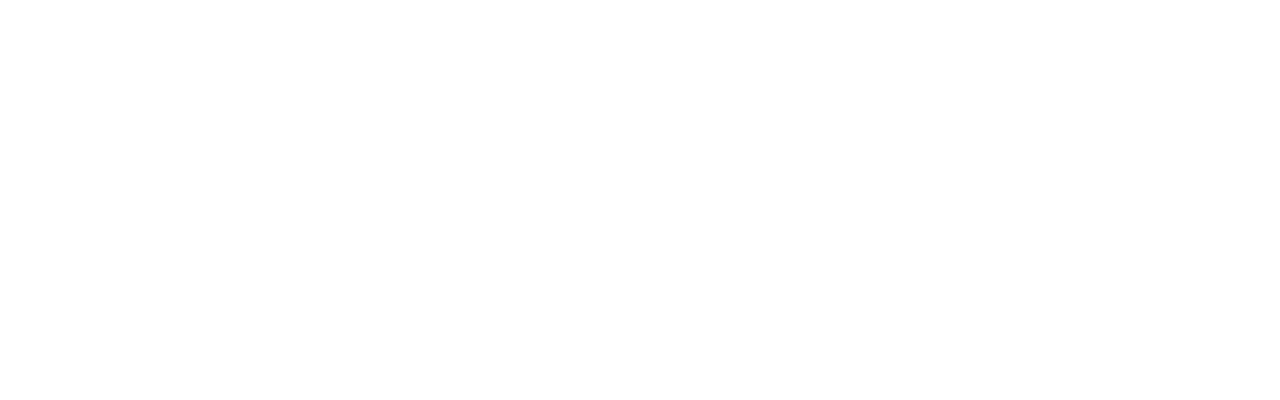
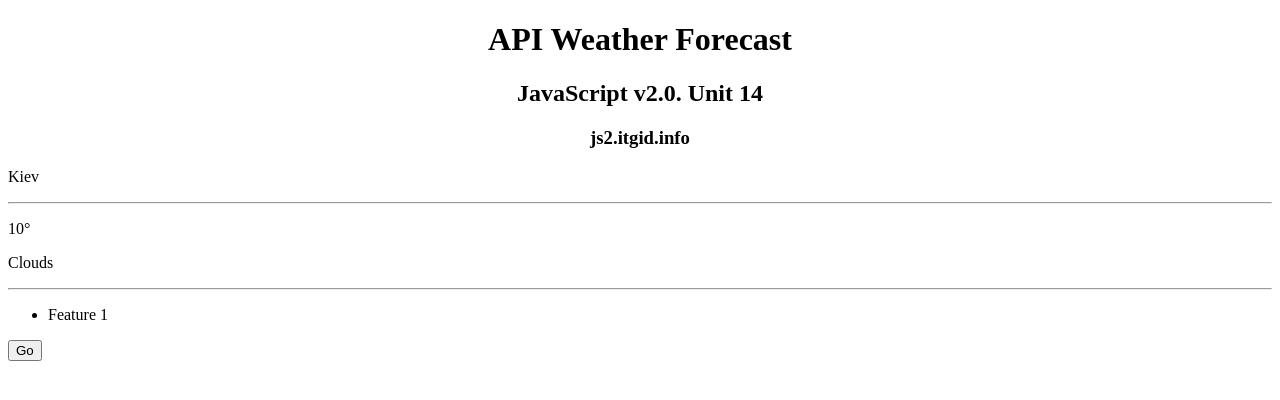
Before and after one commit to liudmila-lebedeva/weather_forecast_API, a plain HTML site: page index.html in a window 1280 px wide. Drawn offline with Linux system fonts and the light colour scheme; no server answers.

Commit message:
second commit

```diff
--- a/index.html
+++ b/index.html
@@ -8,6 +8,30 @@
     <title>Document</title>
 </head>
 <body>
+    <div class="container">
+        <div class="row">
+            <div class="col col-lg-12 text-center">
+                <h1>API Weather Forecast</h1>
+                <h2>JavaScript v2.0. Unit 14</h2>
+                <h3>js2.itgid.info</h3>
+            </div>
+        </div>
+
+        <div class="pricing-table row">
+            <div class="package featured">
+                <p class="package-name">Kiev</p>
+                <hr>
+                <p class="price">10&deg;</p>
+                <p class="disclaimer">Clouds</p>
+                <hr>
+                <ul class="features">
+                    <li>Feature 1</li>
+                </ul>
+                <button class="button-primary">Go</button>
+            </div>
+        </div>
+
+    </div>
     <script src="script.js"></script>
 </body>
 </html>
--- a/script.js
+++ b/script.js
@@ -0,0 +1,14 @@
+fetch ('http://api.openweathermap.org/data/2.5/weather?q=London,uk&appid=948039dba2a870c7bba72d2e1297a763')
+
+.then(function (resp) { return resp.json() })
+.then(function (data) {
+    console.log(data);
+    document.querySelector('.package-name').textContent = data.name;
+    document.querySelector('.price').innerHTML = Math.round(data.main.temp - 273) + '&deg;';
+    document.querySelector('.disclaimer').textContent = data.weather[0]['description'];
+    //https://openweathermap.org/img/wn/02d@2x.png
+    document.querySelector('.features li').innerHTML = `<img src="https://openweathermap.org/img/wn/${data.weather[0]['icon']}@2x.png">`;
+})
+.catch(function () {
+    // catch any errors
+});
--- a/style.css
+++ b/style.css
@@ -0,0 +1,3 @@
+.text-center {
+    text-align: center;
+}
```
